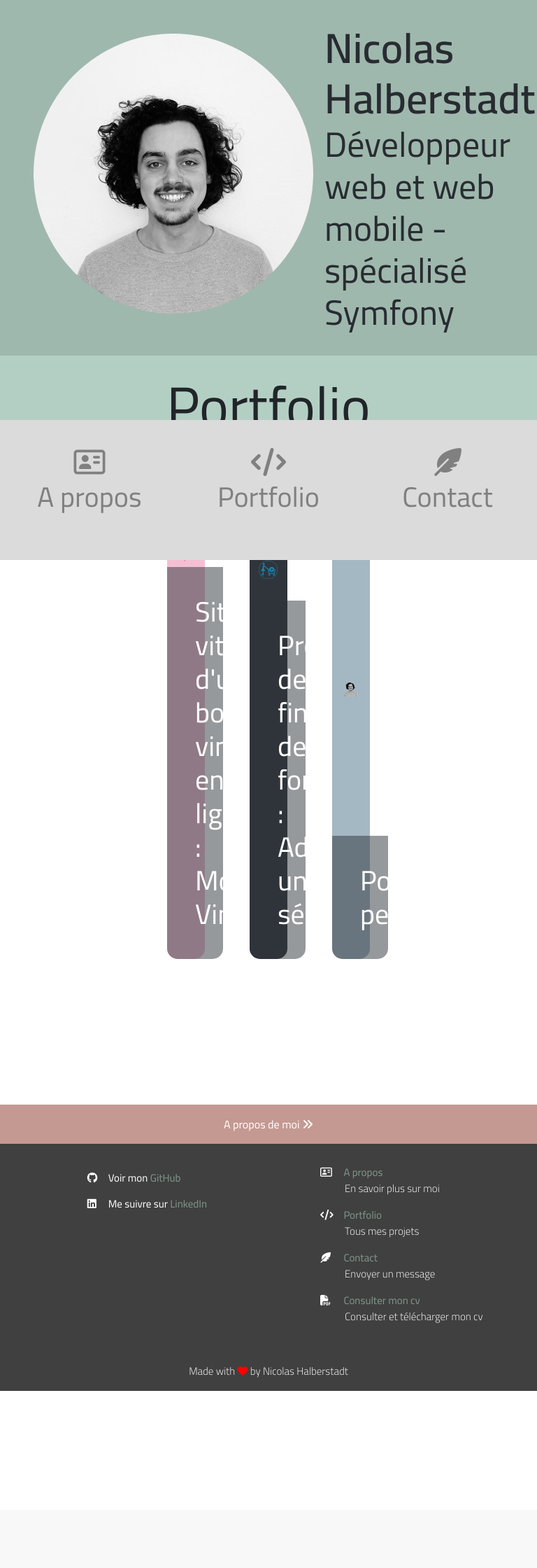
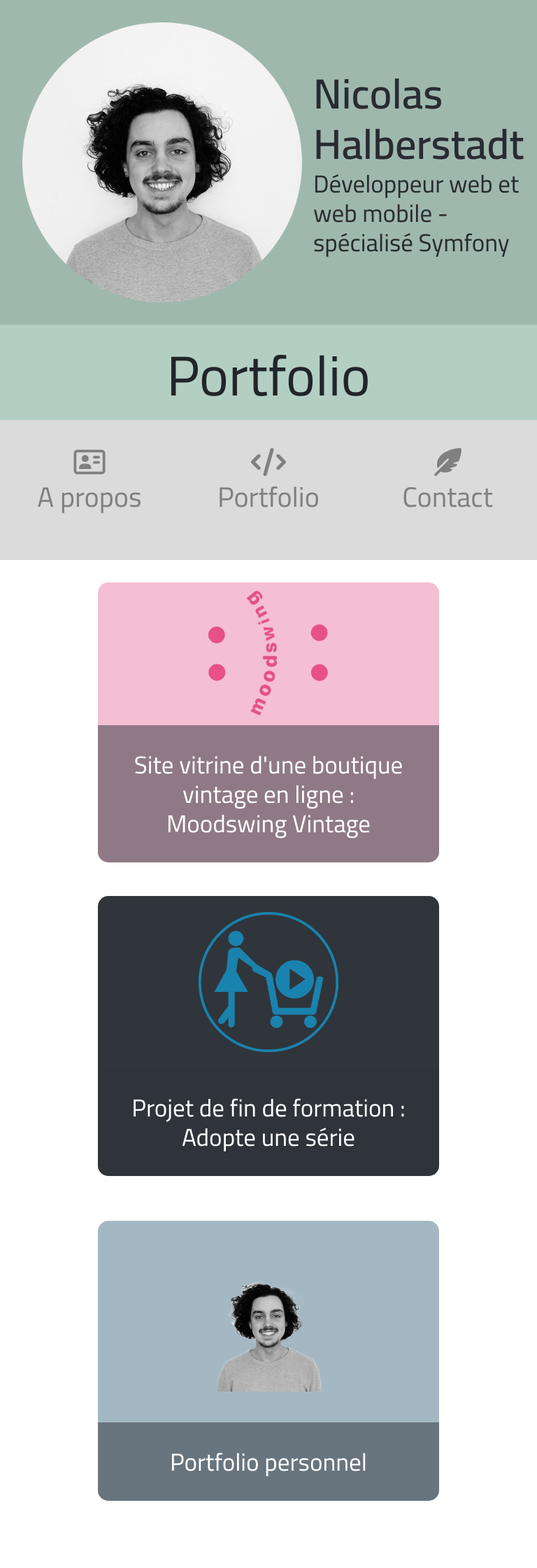
Before and after one commit to NicolasHalberstadt/Portfolio, a Symfony app: template templates/projets/all.html.twig in a window 768 px wide. Shown: the top 2240 px of the page at 70% size. Before the commit the page ends 2157 px from the top, so only its background shows below. Run offline with Twig, Linux system fonts and the light colour scheme; the template is opened without the code that fills it, so the values that code supplies are empty; some libraries are stand-ins or nearby versions.

Commit message:
media changes

```diff
--- a/public/asset/css/style.css
+++ b/public/asset/css/style.css
@@ -723,9 +817,16 @@
         font-size: 20px;
         padding: 1em;
     }
+    .made-with-love p {
+        font-size: 35px;
+    }
 }
 
 @media (min-width: 701px) and (max-width: 991.98px) {
+    .content-wrap {
+        padding: 2em;
+        min-height: calc(100vh - 464px - 756px);
+    }
     h1 {
         font-size: 80px;
     }
@@ -743,6 +844,32 @@
     .p {
         font-size: 45px;
     }
+    .small-text {
+        font-size: 35px;
+    }
+    /* HOMEPAGE */
+    .homepage-img-container {
+        margin-bottom: 2em;
+    }
+    .homepage-img-container img {
+        display: block;
+        margin: auto;
+        width: 100%;
+        border-radius: 200px;
+    }
+    .homepage-txt {
+        width: 80%;
+    }
+    .homepage-txt h1 {
+        font-size: 50px;
+    }
+    .homepage-txt h2 {
+        font-size: 40px;
+    }
+    /* HEADER */
+    .header {
+        padding: 1em;
+    }
     .header-profile-pic {
         height: 400px;
         width: 400px;
@@ -751,7 +878,7 @@
         font-size: 60px;
     }
     .header-profile-txt h3 {
-        font-size: 50px;
+        font-size: 35px;
     }
     .header-nav {
         display: none;
@@ -783,11 +910,24 @@
         width: 100px;
     }
     /* ALL PROJECTS */
+    .projects-container h1 {
+        padding: 1em;
+    }
     .projet-lien {
-        height: 600px
+        height: 400px;
     }
     .projet-lien h3 {
-        font-size: 40px;
+        font-size: 35px;
+    }
+    .projects-container>ul>li {
+        width: 80%;
+        padding: unset;
+        margin-bottom: unset;
+        margin: 2em auto;
+    }
+    .projects-container>ul>li:first-of-type {
+        margin: 4em auto;
+        margin-bottom: 1em;
     }
     /* PROJECTS DETAILS */
     .project-container {
@@ -799,18 +939,40 @@
         height: 100%;
     }
     .project-container button {
-        font-size: 35px;
+        font-size: 40px;
         display: block;
         margin: auto;
         padding: 0.5em;
-        width: 50%;
         margin-bottom: 2em;
     }
     .project-container h2 {
         padding-bottom: 1em;
+        font-size: 40px;
     }
     .project-container h3 {
         padding: 1em 0;
+    }
+    /* FORM */
+    form {
+        font-size: 50px;
+        -webkit-box-shadow: 0px 0px 66px 12px rgba(175, 217, 198, 0.64);
+        -moz-box-shadow: 0px 0px 66px 12px rgba(175, 217, 198, 0.64);
+        box-shadow: 0px 0px 66px 12px rgba(175, 217, 198, 0.64);
+        padding: 1em;
+        width: 80%;
+        border-radius: 15px;
+        margin: 2em auto;
+    }
+    .form-control {
+        font-size: 40px;
+    }
+    #contact_envoyer {
+        font-size: 45px;
+    }
+    /* LINK BOTTOM */
+    .link-bottom {
+        font-size: 45px;
+        margin: 2em -15px 0em -15px;
     }
     /* MOBILE-TABS */
     .mobile-tabs {
@@ -820,6 +982,28 @@
         font-size: 40px;
         padding: 1em;
         padding-bottom: 1.5em;
+    }
+    /* FOOTER */
+    .footer {
+        margin: 0 -15px;
+        padding: 0;
+        padding-top: 2em;
+    }
+    .links ul {
+        padding: 0;
+    }
+    .links li {
+        font-size: 50px;
+    }
+    .links li>p {
+        font-size: 40px;
+    }
+    .links i {
+        margin-right: 1em;
+    }
+    .made-with-love p {
+        font-size: 35px;
+        margin-bottom: 30px;
     }
 }
 
```
Also changed, not shown: other parts of public/asset/css/style.css (+98 -4 lines).
